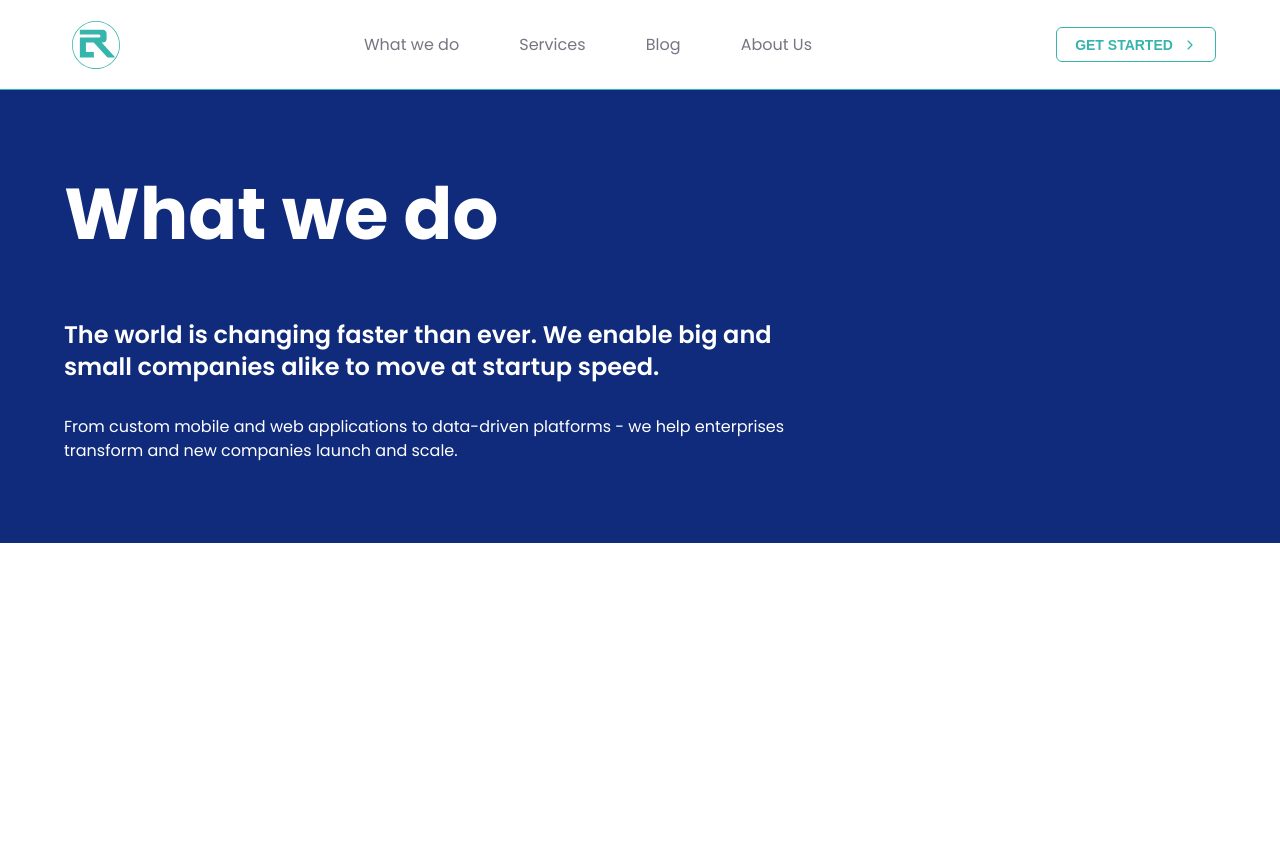
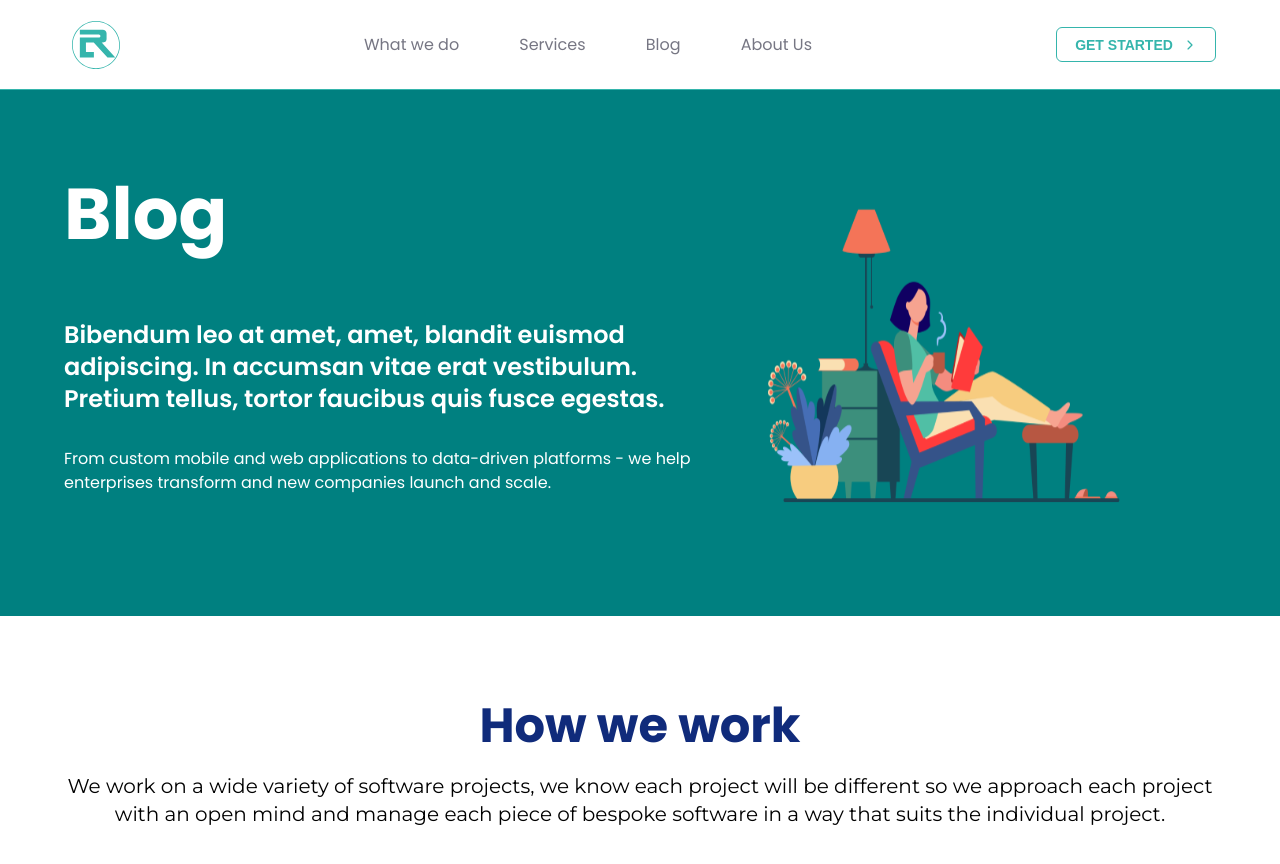
Before and after one commit to arjansunar/root-level-next-deploy, a Next.js app: page /what-we-do in a window 1280 px wide. Shown: the top 864 px of the page. Before the commit the page ends 800 px from the top, so only its background shows below. Built offline with nearby package versions, Linux system fonts and the light colour scheme.

Commit message:
adding the info sections to what we do

```diff
--- /dev/null
+++ b/components/What-we-do/SectionInfo.jsx
@@ -0,0 +1,16 @@
+import { InfoWrapper, Title, Desc } from './SectionStyledElements'
+
+function SectionInfo({ title, desc }) {
+    return (
+        <InfoWrapper>
+            <Title>
+                {title}
+            </Title>
+            <Desc>
+                {desc}
+            </Desc>
+        </InfoWrapper>
+    )
+}
+
+export default SectionInfo
--- /dev/null
+++ b/components/What-we-do/SectionStyledElements.jsx
@@ -0,0 +1,27 @@
+import styled from "styled-components";
+import { defaultStyles } from "../../defaults/defaults";
+
+export const InfoWrapper = styled.div`
+    max-width: 1180px;
+    width: 90%;
+    margin: 5rem auto;
+`
+const infoStyles = { ...defaultStyles.whatWeDo.infoSection }
+export const Title = styled.h2`
+    text-align: center;
+    font-size: ${infoStyles.title.fontSize};
+    font-weight: ${infoStyles.title.fontWeight};
+    line-height: ${infoStyles.title.lineHeight};
+    color: ${infoStyles.title.color};
+    font-family: ${infoStyles.title.fontFamily};
+`
+
+export const Desc = styled.p`
+    margin-top: 1rem;
+    text-align: center;
+    font-size: ${infoStyles.description.fontSize};
+    font-weight: ${infoStyles.description.fontWeight};
+    line-height: ${infoStyles.description.lineHeight};
+    color: ${infoStyles.description.color};
+    font-family: ${infoStyles.description.fontFamily};
+`
--- a/content/index.js
+++ b/content/index.js
@@ -10,10 +10,11 @@ export const content = {
     },
     whatWeDoPage: {
         heroSection: {
-            title: 'What we do ',
-            subtitle: 'The world is changing faster than ever. We enable big and small companies alike to move at startup speed.',
-            description: 'From custom mobile and web applications to data-driven platforms - we help enterprises transform and new companies launch and scale.'
-            // bg='#28367B'
+            title: 'Blog',
+            subtitle: 'Bibendum leo at amet, amet, blandit euismod adipiscing. In accumsan vitae erat vestibulum. Pretium tellus, tortor faucibus quis fusce egestas.',
+            description: 'From custom mobile and web applications to data-driven platforms - we help enterprises transform and new companies launch and scale.',
+            bg: '#008080',
+            heroPic: "/assets/blog-hero-pic.svg"
         }
     },
     servicesPage: {
--- a/defaults/defaults.js
+++ b/defaults/defaults.js
@@ -114,5 +114,23 @@ export const defaultStyles = {
 
         },
         color: '#000'
+    },
+    whatWeDo: {
+        infoSection: {
+            title: {
+                fontFamily: "'Poppins', sans-serif",
+                fontSize: '3rem',
+                fontWeight: 700,
+                lineHeight: '3.75rem',
+                color: '#102B7B'
+            },
+            description: {
+                fontFamily: "'Montserrat', sans-serif",
+                fontSize: '1.25rem',
+                fontWeight: 400,
+                lineHeight: '1.75rem',
+                color: '#000'
+            }
+        }
     }
 }
--- a/pages/what-we-do.jsx
+++ b/pages/what-we-do.jsx
@@ -1,5 +1,6 @@
 import Hero from '../components/HeroSection'
 import { content } from '../content'
+import SectionInfo from '../components/What-we-do/SectionInfo'
 
 const whatWeDoContent = { ...content.whatWeDoPage }
 
@@ -9,6 +10,10 @@ function WhatWeDo() {
             <Hero
                 {...whatWeDoContent.heroSection}
             />
+            <SectionInfo
+                title='How we work'
+                desc='We work on a wide variety of software projects, we know each project will be different so we approach each project with an open mind and manage each piece of bespoke software in a way that suits the individual project.'
+            />
         </div>
     )
 }
```
Also changed, not shown: components/What-we-do/ImageInfoSection.jsx (added).
